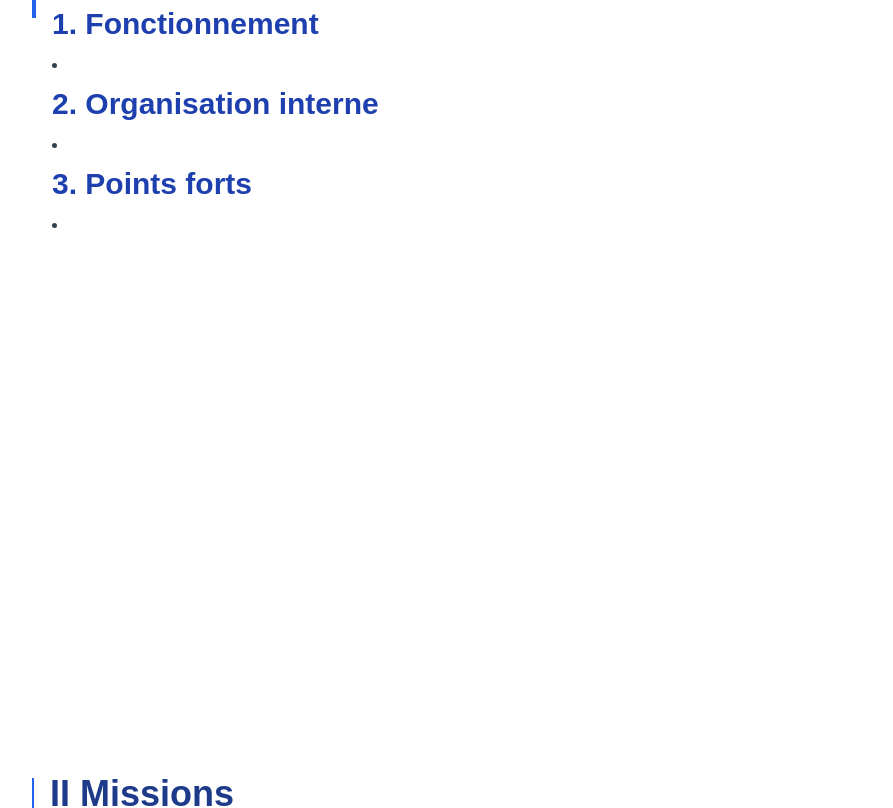
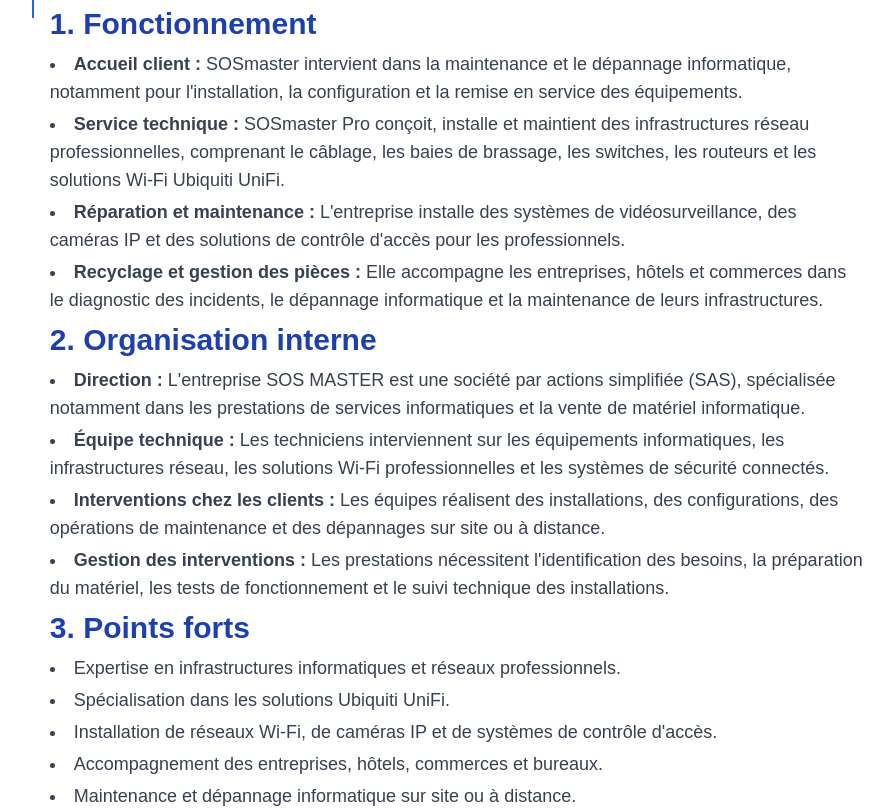
Before and after one commit to soribafofana232-eng/portfolio-soriba, a React (Vite) app: page /sosmaster in a window 1280 px wide. Shown: the part 1284-2092 px from the top of the page, without its empty margins (320-1213 px from the left). Built offline with nearby package versions, Linux system fonts and the light colour scheme.

Commit message:
modification test

```diff
--- a/src/Components/Sosmaster.jsx
+++ b/src/Components/Sosmaster.jsx
@@ -141,17 +141,28 @@
 
             <h3 className="text-3xl font-semibold text-blue-800 mb-2">1. Fonctionnement</h3>
             <ul className="list-disc list-inside space-y-1 mb-2 text-gray-700">
-              <li><strong></strong> </li>
+              <li><strong>Accueil client :</strong> SOSmaster intervient dans la maintenance et le dépannage informatique, notamment pour l'installation, la configuration et la remise en service des équipements.</li>
+              <li><strong>Service technique :</strong> SOSmaster Pro conçoit, installe et maintient des infrastructures réseau professionnelles, comprenant le câblage, les baies de brassage, les switches, les routeurs et les solutions Wi-Fi Ubiquiti UniFi.</li>
+              <li><strong>Réparation et maintenance :</strong> L'entreprise installe des systèmes de vidéosurveillance, des caméras IP et des solutions de contrôle d'accès pour les professionnels.</li>
+              <li><strong>Recyclage et gestion des pièces :</strong> Elle accompagne les entreprises, hôtels et commerces dans le diagnostic des incidents, le dépannage informatique et la maintenance de leurs infrastructures.</li>
             </ul>
 
             <h3 className="text-3xl font-semibold text-blue-800 mb-2">2. Organisation interne</h3>
             <ul className="list-disc list-inside space-y-1 mb-2 text-gray-700">
-              <li></li>
+              <li><strong>Direction :</strong>  L'entreprise SOS MASTER est une société par actions simplifiée (SAS), spécialisée notamment dans les prestations de services informatiques et la vente de matériel informatique.</li>
+              <li><strong>Équipe technique :</strong>  Les techniciens interviennent sur les équipements informatiques, les infrastructures réseau, les solutions Wi-Fi professionnelles et les systèmes de sécurité connectés.</li>
+              <li><strong>Interventions chez les clients :</strong> Les équipes réalisent des installations, des configurations, des opérations de maintenance et des dépannages sur site ou à distance.</li>
+              <li><strong>Gestion des interventions :</strong> Les prestations nécessitent l'identification des besoins, la préparation du matériel, les tests de fonctionnement et le suivi technique des installations.</li>
             </ul>
 
             <h3 className="text-3xl font-semibold text-blue-800 mb-2">3. Points forts</h3>
             <ul className="list-disc list-inside space-y-1 mb-2 text-gray-700">
-              <li></li>
+              <li>Expertise en infrastructures informatiques et réseaux professionnels.</li>
+              <li>Spécialisation dans les solutions Ubiquiti UniFi.</li>
+              <li>Installation de réseaux Wi-Fi, de caméras IP et de systèmes de contrôle d'accès.</li>
+              <li>Accompagnement des entreprises, hôtels, commerces et bureaux.</li>
+              <li>Maintenance et dépannage informatique sur site ou à distance.</li>
+              <li>Approche globale permettant de centraliser le réseau, la connectivité et la sécurité des équipements.</li>
             </ul>
           </div>
         </section>
```
